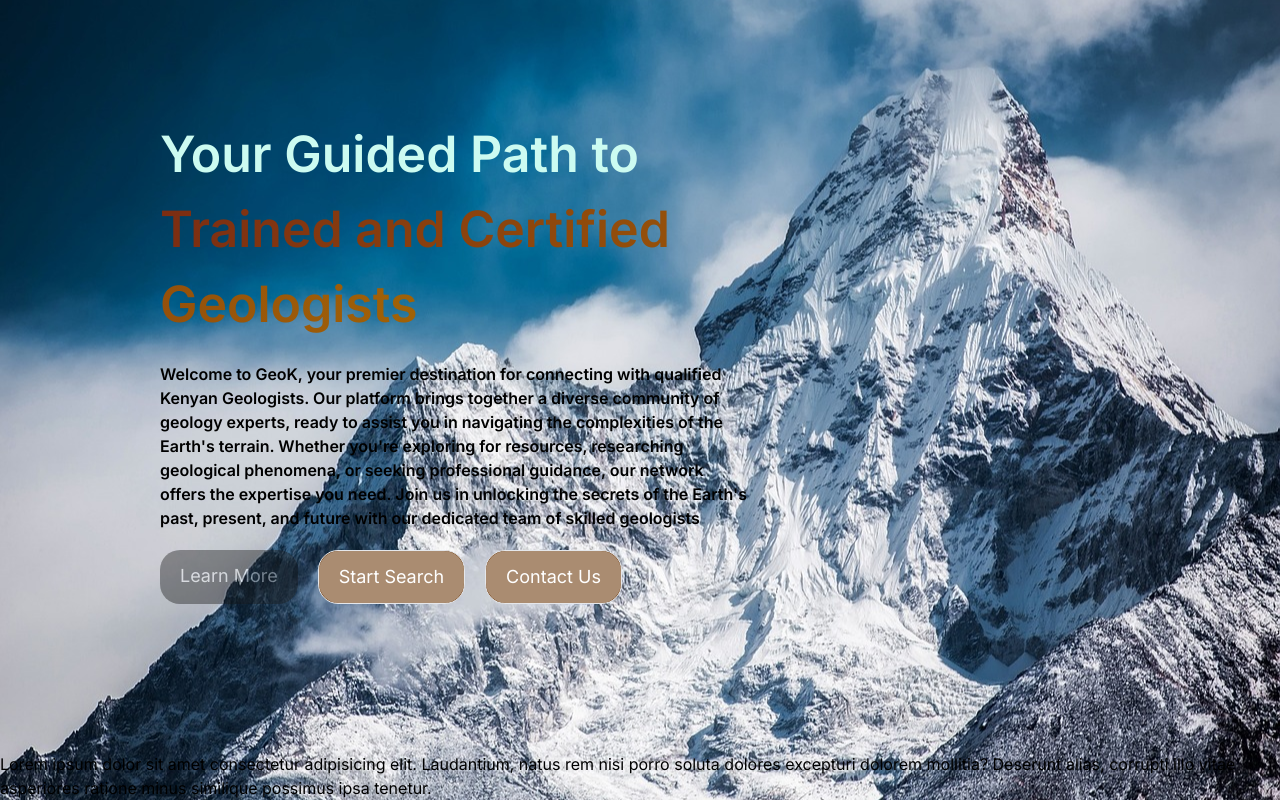
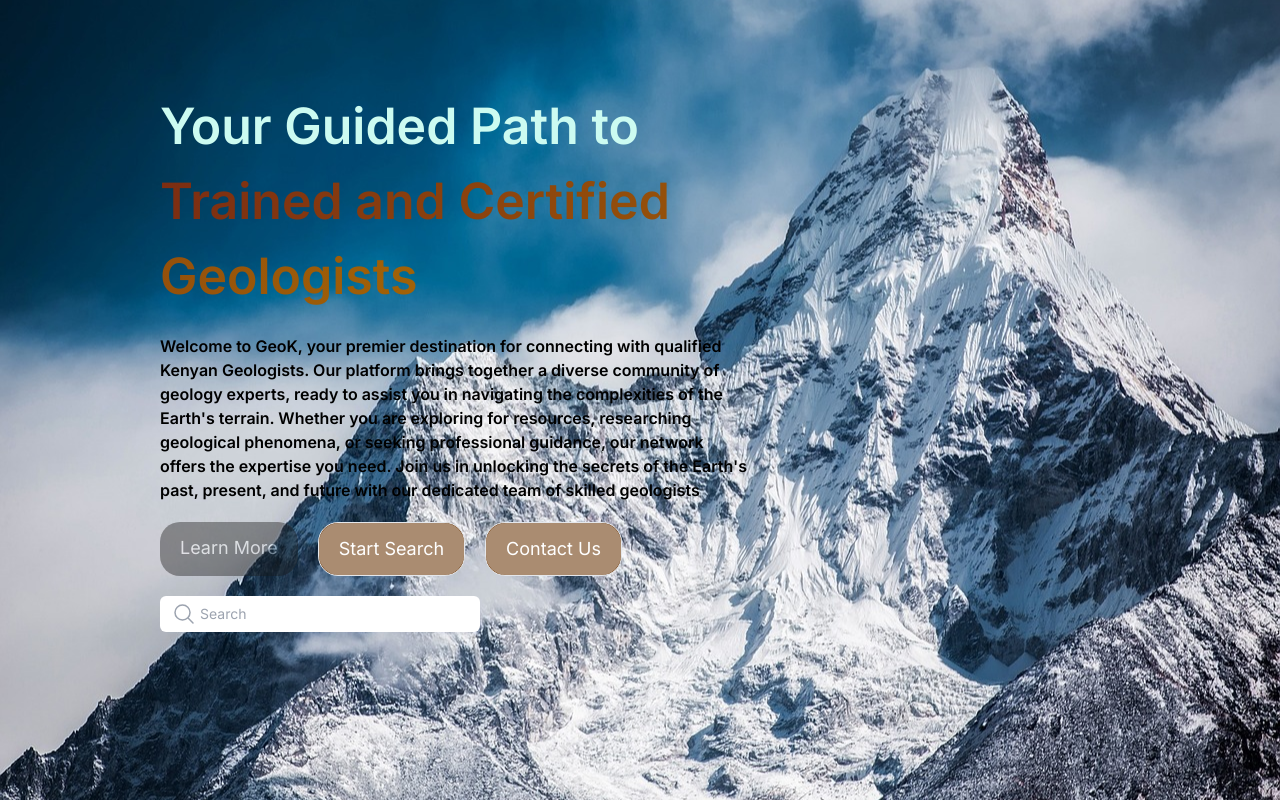
Before and after one commit to nja93/GeoK, a Next.js app: page / in a window 1280 px wide. Built offline with nearby package versions, Linux system fonts and the light colour scheme.

Commit message:
repurposed code to group specialization

```diff
--- a/app/page.tsx
+++ b/app/page.tsx
@@ -1,10 +1,11 @@
+import SearchBox from "@/components/SearchBox";
 import Image from "next/image";
 import Link from "next/link";
 
 export default function Home() {
   return (
     <main className="w-screen h-screen relative">
-      <div className="flex items-center w-full h-full bg-cover bg-center bg-opacity-60 pulse 2s cubic-bezier(0.4, 0, 0.6, 1) infinite" style={{ backgroundImage: "url(/snowcap.jpg)" }}>
+      <div className="flex  items-center w-full h-full bg-cover bg-center bg-opacity-60 pulse 2s cubic-bezier(0.4, 0, 0.6, 1) infinite" style={{ backgroundImage: "url(/snowcap.jpg)" }}>
         <div className="pl-20 md:pl-40 pb-56 md:pb-20 flex flex-col gap-5 z-[10] max-w-[750px]">
           <h1 className="text-[50px] text-teal-100 font-semibold">
             Your Guided Path to
@@ -14,7 +15,7 @@ export default function Home() {
             </span>
           </h1>
           <p className="text-black hidden md:block font-semibold">
-            Welcome to GeoK, your premier destination for connecting with qualified Kenyan Geologists. Our platform brings together a diverse community of geology experts, ready to assist you in navigating the complexities of the Earth's terrain. Whether you're exploring for resources, researching geological phenomena, or seeking professional guidance, our network offers the expertise you need. Join us in unlocking the secrets of the Earth's past, present, and future with our dedicated team of skilled geologists
+            Welcome to GeoK, your premier destination for connecting with qualified Kenyan Geologists. Our platform brings together a diverse community of geology experts, ready to assist you in navigating the complexities of the Earth&apos;s terrain. Whether you are exploring for resources, researching geological phenomena, or seeking professional guidance, our network offers the expertise you need. Join us in unlocking the secrets of the Earth&apos;s past, present, and future with our dedicated team of skilled geologists
 
           </p>
           <div className="flex-col md:flex-row hidden md:flex gap-5">
@@ -33,7 +34,9 @@ export default function Home() {
               Contact Us
             </Link>
           </div>
+          <SearchBox />
         </div>
+
       </div>
       <div className="absolute flex bottom-10 z-[20] right-5 flex-col md:hidden gap-5">
         <Link href="/my-skills"
@@ -49,9 +52,7 @@ export default function Home() {
           Contact me
         </Link>
       </div>
-      <div className="absolute bottom-0 right-0 z-[10]">
-        Lorem ipsum dolor sit amet consectetur adipisicing elit. Laudantium, natus rem nisi porro soluta dolores excepturi dolorem mollitia? Deserunt alias, corrupti illo vitae asperiores ratione minus similique possimus ipsa tenetur.
-      </div>
+      <div className="absolute bottom-0 right-0 z-[10]"></div>
 
 
 
--- a/app/search/page.tsx
+++ b/app/search/page.tsx
@@ -15,7 +15,9 @@ const Search = async ({
   searchParams: { [key: string]: string | string[] | undefined }
 }) => {
   const q = searchParams['q'] ?? ''
-  const data = await db.query.search.findMany({
+  let data = []
+  if (q?.length) {
+    data = await db.query.search.findMany({
       where: (search, { ilike, or }) => or(ilike(search.membershipNo, `%${q}%`), ilike(search.title, `%${q}%`)),
       with: {
         profile: {
@@ -42,8 +44,9 @@ const Search = async ({
         }
       }
     })
+  }
   const specializations = data.reduce((acc: any, curr: any) => {
-    const specialization = acc.find((s) => s.specialization! === curr.title);
+    const specialization = acc.find((s) => s.name! === curr.title);
     const person = {
       membershipNo: curr.membershipNo,
       name: `${curr.profile?.firstName} ${curr.profile?.lastName}`,
@@ -52,9 +55,10 @@ const Search = async ({
       phone: curr.profile?.phone1 ?? 'n/a',
     };
     if (specialization) {
+      // const people = [...specialization.people, person]
+      // acc[curr.title] = people;
       specialization.people.push(person);
     } else {
-
       acc.push({ name: curr.title, people: [person] });
     }
     return acc;
@@ -77,8 +81,8 @@ const Search = async ({
       </div>
       <div className="mt-8 flow-root">
         <div className="-mx-4 -my-2 overflow-x-auto sm:-mx-6 lg:-mx-8">
-          <div className="inline-block min-w-full py-2 align-middle sm:px-6 lg:px-8">
-            <table className="min-w-full">
+          <div className="inline-block min-w-full py-2 align-middle sm:px-6 lg:px-8 rounded-lg">
+            <table className="min-w-full shadow-lg">
               <thead className="bg-white">
                 <tr>
                   <th
@@ -109,6 +113,13 @@ const Search = async ({
                 </tr>
               </thead>
               <tbody className="bg-white">
+                {specializations.length === 0 && (
+                  <tr >
+                    <td colSpan={5} className="whitespace-nowrap py-4 pl-4 pr-3 text-sm font-medium text-gray-900 sm:pl-3 text-center">
+                      No records found for '{q}'
+                    </td>
+
+                  </tr>)}
                 {specializations.map((specialization) => (
                   <Fragment key={specialization.name}>
                     <tr className="border-t border-gray-200">
--- a/components/SearchBox.tsx
+++ b/components/SearchBox.tsx
@@ -13,14 +13,34 @@ const SearchBox = () => {
         router.push(`/search?q=${searchQuery}`)
     }
 
+
+
     return (
-        <form onSubmit={executeSearch}>
-            <input type="text"
-                value={searchQuery}
-                onChange={(e) => {
-                    setSearchQuery(e.target.value)
-                }}
-            />
+        <form onSubmit={executeSearch} className='w-full'>
+            <div className="w-full max-w-lg lg:max-w-xs">
+                <label htmlFor="search" className="sr-only">
+                    Search
+                </label>
+                <div className="relative text-gray-400 focus-within:text-gray-600">
+                    <div className="pointer-events-none absolute inset-y-0 left-0 flex items-center pl-3">
+                        <svg xmlns="http://www.w3.org/2000/svg" fill="none" viewBox="0 0 24 24" strokeWidth={1.5} stroke="currentColor" className="w-6 h-6">
+                            <path strokeLinecap="round" strokeLinejoin="round" d="m21 21-5.197-5.197m0 0A7.5 7.5 0 1 0 5.196 5.196a7.5 7.5 0 0 0 10.607 10.607Z" />
+                        </svg>
+
+                    </div>
+                    <input
+                        id="search"
+                        className="block w-full rounded-md border-0 bg-white py-1.5 pl-10 pr-3 text-gray-900 focus:ring-2 focus:ring-white focus:ring-offset-2 focus:ring-offset-indigo-600 sm:text-sm sm:leading-6"
+                        placeholder="Search"
+                        type="search"
+                        name="search"
+                        value={searchQuery}
+                        onChange={(e) => {
+                            setSearchQuery(e.target.value)
+                        }}
+                    />
+                </div>
+            </div>
         </form>
     )
 }
```
Lines whose indentation alone changed are shown as unchanged.
